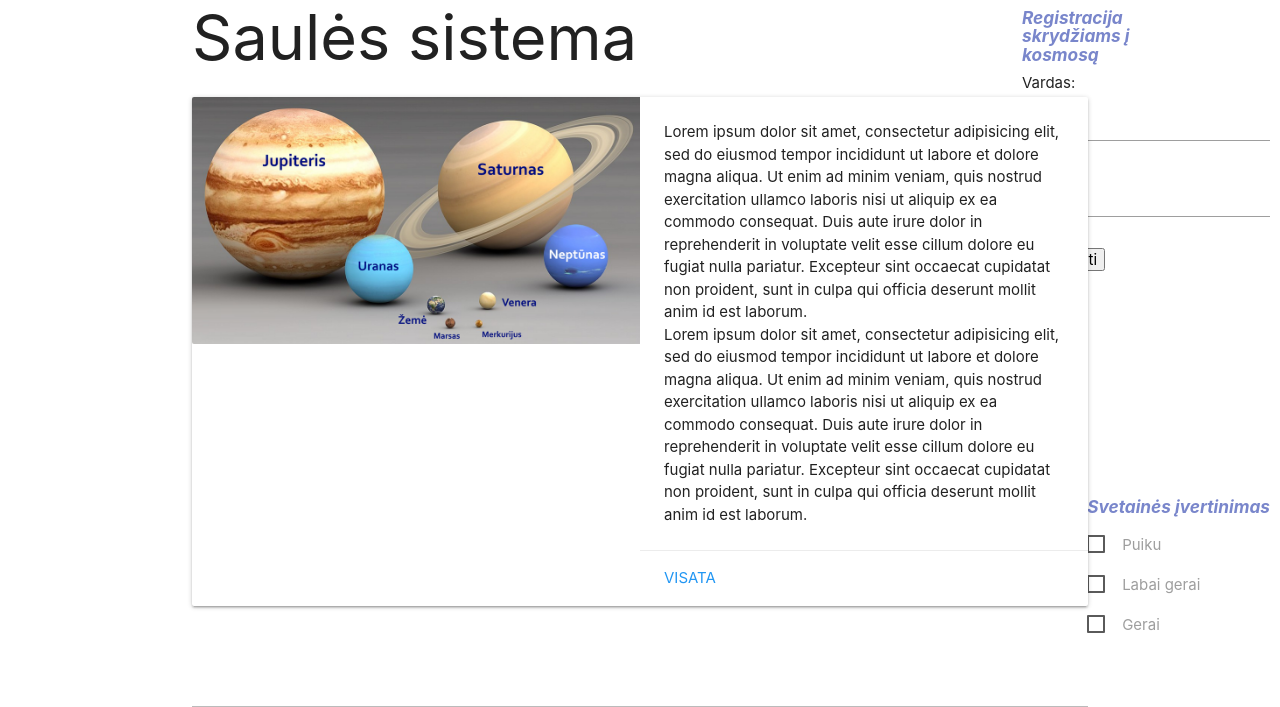
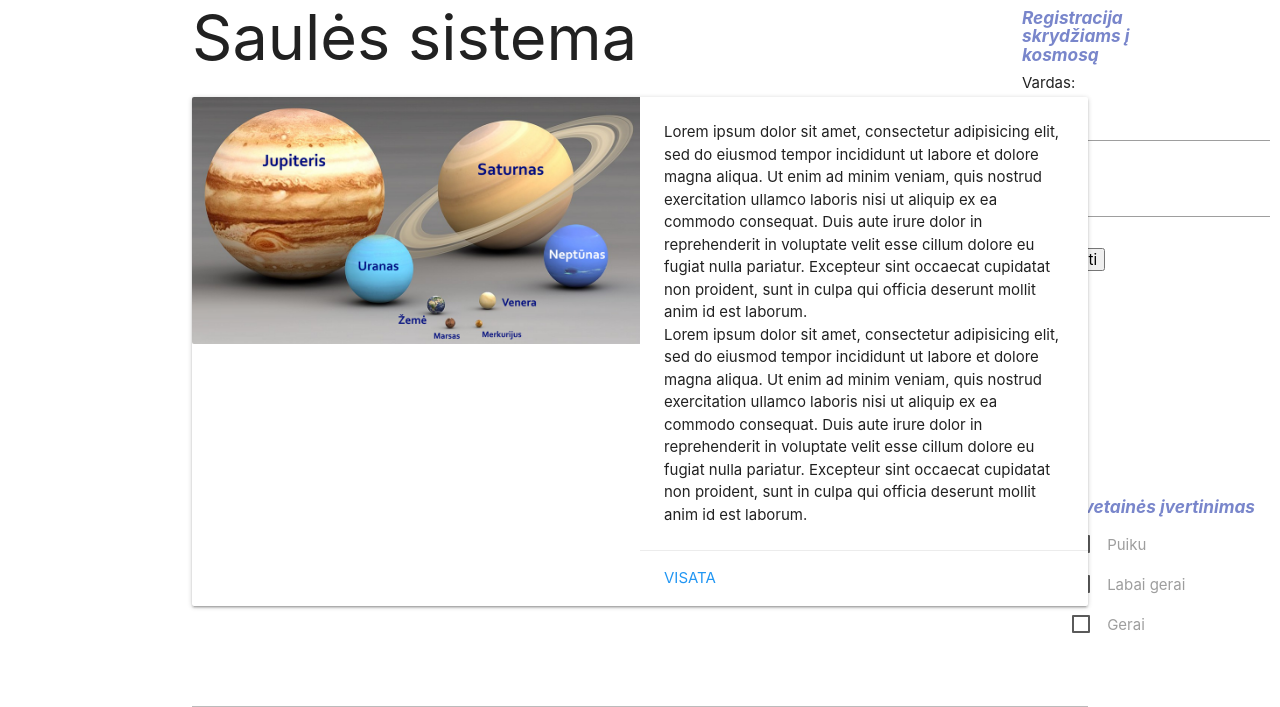
Before and after one commit to aina777/komanda, a PHP site: page /komanda/ in a window 1280 px wide. Shown: the part 103-810 px from the top of the page. Run offline with PHP 8.4, Linux system fonts and the light colour scheme.

Commit message:
Update style.css

```diff
--- a/styles/style.css
+++ b/styles/style.css
@@ -6,6 +6,9 @@
 	position: fixed;
 	bottom: 45px;
 	right: 10px;
+	background-color: white;
+	padding-left: 15px;
+	padding-right: 15px
 }
 
 .aina2 {
```
